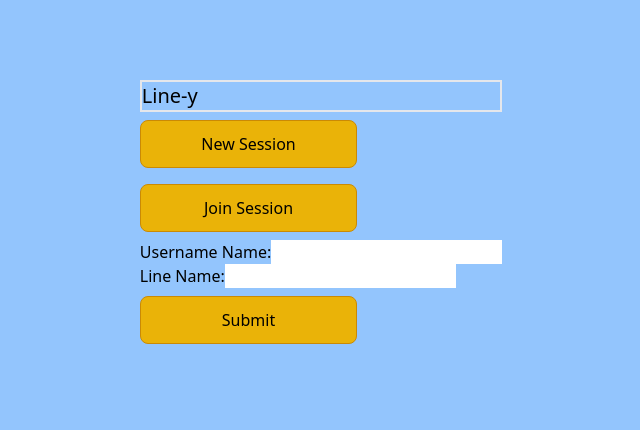
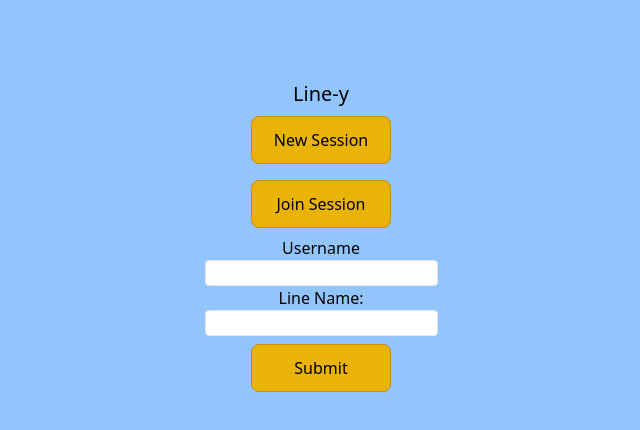
Before and after one commit to alexanderjamesfrancis/line-y, a Next.js app: page / in a window 1280 px wide. Both pictures are taken after a click on the button "New Session". Shown: the top 430 px of the page, without its empty margins (319-959 px from the left). Built offline with nearby package versions, Linux system fonts and the light colour scheme.

Commit message:
Style input, create Input

```diff
--- a/componants/constants/Title.js
+++ b/componants/constants/Title.js
@@ -1,5 +1,7 @@
 export default function Title(){
     return(
-        <h1 className="bold text-xl border-2">Line-y</h1>
+        <div className="flex justify-center">
+        <h1 className=" bold text-xl">Line-y</h1>
+        </div>
     )
 }
--- a/componants/forms/JoinSessionForm.js
+++ b/componants/forms/JoinSessionForm.js
@@ -1,5 +1,6 @@
 import { useState } from "react"
 import FrontButton from "../buttons/FrontButton"
+import Input from "../inputs/Input"
 
 export default function JoinSessionForm(){
 
@@ -18,16 +19,16 @@ export default function JoinSessionForm(){
 
     return(
         <div>
-            <form onSubmit={handleJoinForm}>
-            <div className="space-2">
+            <form className="flex flex-col items-center" onSubmit={handleJoinForm}>
+            <div className="flex flex-col items-center">
                     <label>Username:</label>
-                    <input type="text" value={userName} onChange={(e) =>{
+                    <Input type="text" value={userName} onChange={(e) =>{
                         setUserName(e.target.value)
                     }}  />
                 </div>
-                <div>
+                <div className="flex flex-col items-center">
                     <label>Session ID:</label>
-                    <input type="text" value={sessionID} onChange={(e) =>{
+                    <Input type="text" value={sessionID} onChange={(e) =>{
                         setSessionID(e.target.value)
                     }}  />
                 </div>
--- a/componants/forms/NewSessionForm.js
+++ b/componants/forms/NewSessionForm.js
@@ -1,6 +1,6 @@
 import { useState } from "react"
 import FrontButton from "../buttons/FrontButton"
-
+import Input from "../inputs/Input"
 
 
 export default function NewSessionForm(){
@@ -16,16 +16,16 @@ export default function NewSessionForm(){
 
     return(
         <div>
-            <form onSubmit={handleNewForm}>
-                <div>
-                    <label>Username Name:</label>
-                    <input type="text" value={userName} onChange={(e) =>{
+            <form className="flex flex-col items-center" onSubmit={handleNewForm}>
+                <div className="flex flex-col items-center">
+                    <label>Username</label>
+                    <Input type="text" value={userName} onChange={(e) =>{
                         setUserName(e.target.value)
                     }}  />
                 </div>
-                <div>
+                <div className="flex flex-col items-center">
                     <label>Line Name:</label>
-                    <input type="text" value={lineName} onChange={(e) =>{
+                    <Input type="text" value={lineName} onChange={(e) =>{
                         setLineName(e.target.value)
                     }}  />
                 </div>
--- /dev/null
+++ b/componants/inputs/Input.js
@@ -0,0 +1,5 @@
+export default function Input({children, ...props}){
+    return(
+        <input className="rounded border" {...props}>{children}</input>
+    )
+}
--- a/pages/index.js
+++ b/pages/index.js
@@ -20,9 +20,12 @@ export default function Home() {
     <div className="flex flex-col items-center bg-blue-300 h-screen ">
       <div className="mt-20">
         <Title />
-        <FrontButton onClick={handleClick} value="NewSession" >New Session</FrontButton>
-        <FrontButton onClick={handleClick} value="JoinSession">Join Session</FrontButton>
-        <SessionForm display ={sessionDisplay} />
+        <div className="flex flex-col items-center">
+          <FrontButton onClick={handleClick} value="NewSession" >New Session</FrontButton>
+          <FrontButton onClick={handleClick} value="JoinSession">Join Session</FrontButton>
+          <SessionForm display ={sessionDisplay} />
+        </div>
+
       </div>
 
     </div>
```
